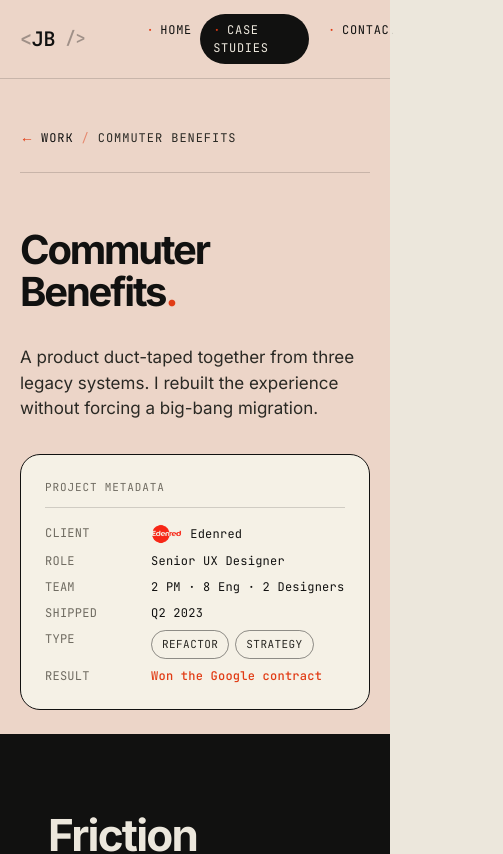
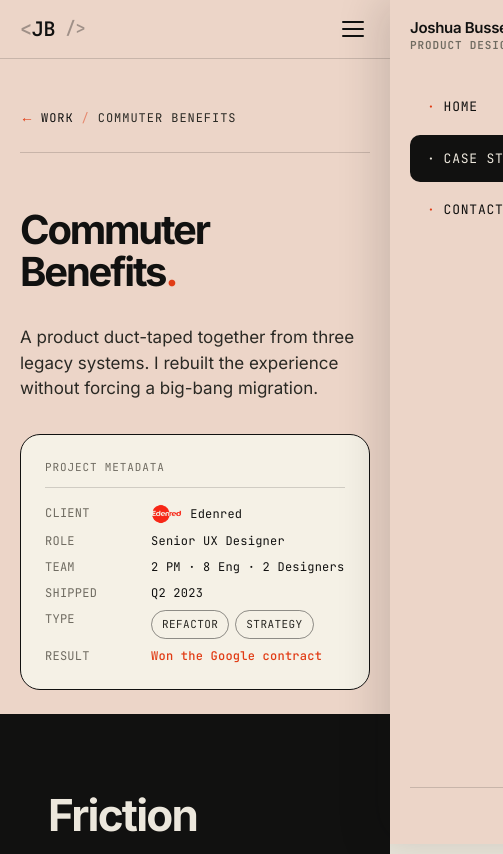
Before and after one commit to JBusty/portfolio, a Next.js app: page /work/commuter-benefits in a window 390 px wide. Shown: the top 854 px of the page, 503 px wide, since content can reach past the window. Built offline with nearby package versions, Linux system fonts and the light colour scheme.

Commit message:
mobile fixes

```diff
--- a/app/globals.css
+++ b/app/globals.css
@@ -199,6 +199,13 @@ button { font: inherit; cursor: pointer; }
   border-bottom: 1px solid var(--rule);
   backdrop-filter: saturate(180%) blur(8px);
   transition: background 300ms ease, top 280ms ease;
+}
+
+.topbar-hamburger { display: none; }
+
+@media (min-width: 641px) {
+  .topbar-mobile-menu    { display: none !important; }
+  .topbar-mobile-backdrop { display: none !important; }
 }
 
 /* ---- link underline animation ---- */
@@ -415,6 +422,11 @@ html.motion-ready [data-reveal-state="visible"] > [data-reveal] > .container {
 .r-grid-3  { display: grid; grid-template-columns: repeat(3, 1fr); gap: 24px; }
 .r-grid-2  { display: grid; grid-template-columns: 1fr 1fr; gap: 24px; }
 .r-journey { display: grid; grid-template-columns: 260px 1fr; gap: 56px; }
+.r-journey > * { min-width: 0; }
+.r-process-track { min-width: 0; width: 100%; }
+.r-process-step { min-width: 0; width: 100%; }
+.r-process-gallery { min-width: 0; width: 100%; }
+.r-process-gallery > * { min-width: 0; }
 .r-hero-meta   { display: grid; grid-template-columns: 1.4fr 1fr; gap: 56px; align-items: start; }
 .r-hero-split  { display: grid; grid-template-columns: 1.4fr 1fr; gap: 48px; align-items: center; }
 .r-outcome { display: grid; grid-template-columns: repeat(3, 1fr); }
@@ -491,7 +503,9 @@ html.motion-ready [data-reveal-state="visible"] > [data-reveal] > .container {
   .proj-row-btn { display: none !important; }
 
   /* Case study: process step → stacked */
-  .r-process-step { grid-template-columns: 1fr !important; gap: 6px !important; }
+  .r-process-track { width: 100%; overflow-x: clip; }
+  .r-process-step { width: 100%; min-width: 0; padding-left: 42px !important; }
+  .r-process-gallery { grid-template-columns: 1fr !important; gap: 16px !important; max-width: none !important; }
 
   /* Case study: reflection columns stacked, clear right border */
   .r-reflect { grid-template-columns: 1fr !important; }
@@ -500,9 +514,11 @@ html.motion-ready [data-reveal-state="visible"] > [data-reveal] > .container {
   .avail-card { border-left: none !important; border-top: 1px solid var(--rule-strong) !important; padding-top: 20px !important; padding-bottom: 20px !important; }
   .avail-card:first-child { border-top: none !important; }
 
-  /* TopBar: hide long logo text and LinkedIn button on very small screens */
+  /* TopBar: switch to hamburger on mobile */
   .topbar-logo-text { display: none !important; }
+  .topbar-nav       { display: none !important; }
   .topbar-linkedin  { display: none !important; }
+  .topbar-hamburger { display: flex !important; }
 
   /* FAQ answer: collapse left indent on small screens */
   .faq-answer { padding-left: 0 !important; }
--- a/app/page.module.css
+++ b/app/page.module.css
@@ -273,7 +273,7 @@
 
 @media (max-width: 640px) {
   .heroInner {
-    padding: 88px 20px 0 !important;
+    padding: 40px 20px 0 !important;
   }
 
   .heroStatStrip {
@@ -306,7 +306,7 @@
 
   .heroTitle {
     font-size: clamp(30px, 9.4vw, 52px);
-    max-width: 10.5ch;
+    max-width: none;
   }
 
   .heroGrid {
@@ -315,9 +315,13 @@
     align-items: start;
   }
 
+  .heroCopy {
+    gap: 32px;
+  }
+
   .heroIntro {
     font-size: 14px;
-    max-width: 34ch;
+    max-width: none;
   }
 
   .heroActions {
@@ -325,6 +329,7 @@
   }
 
   .heroStackWrap {
+    padding-top: 40px;
     max-width: 300px;
     justify-self: center;
     align-self: start;
--- a/app/work/[slug]/page.tsx
+++ b/app/work/[slug]/page.tsx
@@ -792,7 +792,7 @@ function ProcessTimeline({ steps }: { steps: EnhancedStep[] }) {
         </div>
 
         {/* Timeline track */}
-        <div ref={trackRef} style={{ position: 'relative' }}>
+        <div ref={trackRef} className="r-process-track" style={{ position: 'relative' }}>
           <div style={{ position: 'absolute', left: 15, top: 12, bottom: 12, width: 2, background: 'var(--rule)' }} />
           <div style={{ position: 'absolute', left: 15, top: 12, width: 2, height: `calc((100% - 24px) * ${progress})`, background: 'var(--accent)', transition: 'height 80ms linear' }} />
           {steps.map((step, i) => {
@@ -801,6 +801,7 @@ function ProcessTimeline({ steps }: { steps: EnhancedStep[] }) {
             return (
               <div
                 key={`${step.n}-${i}`}
+                className="r-process-step"
                 ref={el => { stepRefs.current[i] = el; }}
                 style={{
                   position: 'relative', paddingLeft: 64, paddingTop: 36, paddingBottom: 36,
@@ -830,7 +831,7 @@ function ProcessTimeline({ steps }: { steps: EnhancedStep[] }) {
                   {step.body}
                 </p>
                 {step.images && step.images.length > 0 && (
-                  <div style={{
+                  <div className="r-process-gallery" style={{
                     marginTop: 28,
                     display: 'grid',
                     gridTemplateColumns: step.n === '↗'
--- a/components/TopBar.tsx
+++ b/components/TopBar.tsx
@@ -99,9 +99,32 @@ function LinkedInIcon() {
   );
 }
 
+function HamburgerIcon({ open }: { open: boolean }) {
+  return (
+    <div style={{ display: 'flex', flexDirection: 'column', gap: 5, width: 22 }}>
+      <span style={{
+        display: 'block', height: 2, background: 'var(--ink)', borderRadius: 2,
+        transform: open ? 'translateY(7px) rotate(45deg)' : 'none',
+        transition: 'transform 220ms cubic-bezier(.2,.8,.2,1)',
+      }} />
+      <span style={{
+        display: 'block', height: 2, background: 'var(--ink)', borderRadius: 2,
+        opacity: open ? 0 : 1,
+        transition: 'opacity 180ms',
+      }} />
+      <span style={{
+        display: 'block', height: 2, background: 'var(--ink)', borderRadius: 2,
+        transform: open ? 'translateY(-7px) rotate(-45deg)' : 'none',
+        transition: 'transform 220ms cubic-bezier(.2,.8,.2,1)',
+      }} />
+    </div>
+  );
+}
+
 export default function TopBar() {
   const pathname = usePathname();
   const [visible, setVisible] = useState(true);
+  const [menuOpen, setMenuOpen] = useState(false);
   const lastY = useRef(0);
 
   useEffect(() => {
@@ -116,10 +139,28 @@ export default function TopBar() {
     return () => window.removeEventListener('scroll', onScroll);
   }, []);
 
+  // Close on route change or Escape
+  useEffect(() => { setMenuOpen(false); }, [pathname]);
+  useEffect(() => {
+    function onKey(e: KeyboardEvent) { if (e.key === 'Escape') setMenuOpen(false); }
+    window.addEventListener('keydown', onKey);
+    return () => window.removeEventListener('keydown', onKey);
+  }, []);
+
+  // Prevent body scroll while menu is open
+  useEffect(() => {
+    document.body.style.overflow = menuOpen ? 'hidden' : '';
+    return () => { document.body.style.overflow = ''; };
+  }, [menuOpen]);
+
   const bg = getHeroBg(pathname);
 
   return (
-    <header className="topbar" style={{ background: bg, top: visible ? 0 : -80 }}>
+    <>
+      <header
+        className="topbar"
+        style={{ background: bg, top: menuOpen ? 0 : (visible ? 0 : -80) }}
+      >
         <div className="container" style={{
           display: 'flex',
           alignItems: 'center',
@@ -141,8 +182,8 @@ export default function TopBar() {
 
           <span className="grow" />
 
-        {/* Nav */}
-        <nav style={{ display: 'flex', gap: 6 }}>
+          {/* Desktop nav */}
+          <nav className="topbar-nav" style={{ display: 'flex', gap: 6 }}>
             {navItems.map(item => {
               const isActive = item.href === '/'
                 ? pathname === '/'
@@ -168,9 +209,116 @@ export default function TopBar() {
             })}
           </nav>
 
-        {/* CTA */}
+          {/* Desktop CTA */}
+          <LinkedInButton />
+
+          {/* Hamburger */}
+          <button
+            className="topbar-hamburger"
+            onClick={() => setMenuOpen(o => !o)}
+            aria-label={menuOpen ? 'Close menu' : 'Open menu'}
+            style={{
+              background: 'transparent',
+              border: 'none',
+              cursor: 'pointer',
+              padding: 6,
+              borderRadius: 6,
+              lineHeight: 0,
+            }}
+          >
+            <HamburgerIcon open={menuOpen} />
+          </button>
+        </div>
+      </header>
+
+      {/* Backdrop */}
+      <div
+        className="topbar-mobile-backdrop"
+        onClick={() => setMenuOpen(false)}
+        style={{
+          position: 'fixed',
+          inset: 0,
+          zIndex: 49,
+          background: 'rgba(17,17,16,0.45)',
+          opacity: menuOpen ? 1 : 0,
+          pointerEvents: menuOpen ? 'auto' : 'none',
+          transition: 'opacity 300ms ease',
+        }}
+      />
+
+      {/* Slide-in panel */}
+      <nav
+        className="topbar-mobile-menu"
+        style={{
+          position: 'fixed',
+          top: 0,
+          right: 0,
+          width: 'min(300px, 82vw)',
+          height: '100dvh',
+          zIndex: 51,
+          background: bg,
+          boxShadow: '-12px 0 40px rgba(17,17,16,0.14)',
+          display: 'flex',
+          flexDirection: 'column',
+          padding: '20px 20px 32px',
+          overflowY: 'auto',
+          transform: menuOpen ? 'translateX(0)' : 'translateX(100%)',
+          transition: 'transform 340ms cubic-bezier(.2,.8,.2,1)',
+        }}
+      >
+        {/* Panel header row */}
+        <div style={{ display: 'flex', alignItems: 'center', justifyContent: 'space-between', marginBottom: 32 }}>
+          <div style={{ display: 'flex', flexDirection: 'column', gap: 5 }}>
+            <span style={{ fontSize: 15, fontWeight: 600, letterSpacing: '-0.02em', lineHeight: 1 }}>
+              Joshua Bussey
+            </span>
+            <span className="mono upper" style={{ fontSize: 11, fontWeight: 700, letterSpacing: '0.08em', color: 'var(--sub)', lineHeight: 1 }}>
+              Product Designer
+            </span>
+          </div>
+          <button
+            onClick={() => setMenuOpen(false)}
+            aria-label="Close menu"
+            style={{ background: 'transparent', border: 'none', cursor: 'pointer', padding: 6, borderRadius: 6, lineHeight: 0 }}
+          >
+            <HamburgerIcon open={true} />
+          </button>
+        </div>
+
+        {/* Nav links */}
+        <div style={{ display: 'flex', flexDirection: 'column', gap: 4 }}>
+          {navItems.map(item => {
+            const isActive = item.href === '/'
+              ? pathname === '/'
+              : pathname.startsWith(item.href);
+            return (
+              <Link
+                key={item.href}
+                href={item.href}
+                className={`mono upper nav-link${isActive ? ' nav-link-active' : ''}`}
+                style={{
+                  padding: '13px 16px',
+                  fontSize: 13,
+                  letterSpacing: '0.06em',
+                  borderRadius: 10,
+                  color: isActive ? 'var(--bone)' : 'var(--ink)',
+                  background: isActive ? 'var(--ink)' : 'transparent',
+                  display: 'flex',
+                  alignItems: 'center',
+                }}
+              >
+                <span style={{ marginRight: 8, color: isActive ? 'var(--bone)' : 'var(--accent)' }}>·</span>
+                {item.label}
+              </Link>
+            );
+          })}
+        </div>
+
+        {/* LinkedIn at bottom */}
+        <div style={{ marginTop: 'auto', paddingTop: 24, borderTop: '1px solid var(--rule)' }}>
           <LinkedInButton />
         </div>
-    </header>
+      </nav>
+    </>
   );
 }
```
Also changed, not shown: app/page.tsx (+3 -4 lines). Lines whose indentation alone changed are shown as unchanged.
